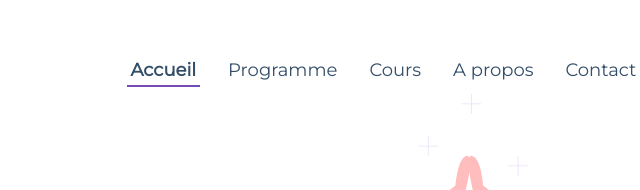
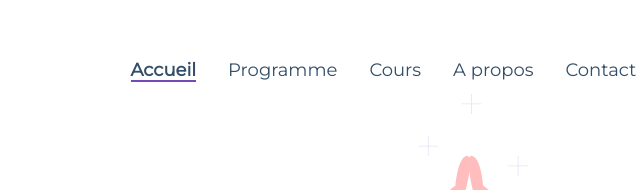
Before and after one commit to nicolaserny/yoga-by-delphine, a Gatsby site: page / in a window 1280 px wide. Shown: the top 190 px of the page, 503-1143 px from the left. Built offline with nearby package versions, Linux system fonts and the light colour scheme; Gatsby itself is replaced by a stand-in of ours.

Commit message:
feat(Nav bar): improve active link design

```diff
--- a/src/components/navBar.jsx
+++ b/src/components/navBar.jsx
@@ -5,7 +5,7 @@ const NavLink = ({ children, to }) => (
   <Link
     to={to}
     className="mr-6 p-1 text-lg font-medium no-underline hover:text-black text-gray-800"
-    activeClassName="font-bold border-b-2 border-purple-500 hover:text-gray-800"
+    activeClassName="font-bold active-nav-link hover:text-gray-800"
   >
     {children}
   </Link>
--- /dev/null
+++ b/src/styles/custom-utilities.css
@@ -0,0 +1,12 @@
+.active-nav-link {
+  @apply relative;
+}
+
+.active-nav-link::after {
+  content: "";
+  bottom: 3px;
+  left: 4px;
+  width: calc(100% - 0.5rem);
+  height: 2px;
+  @apply block absolute m-0 bg-purple-500;
+}
--- a/src/styles/globals.css
+++ b/src/styles/globals.css
@@ -5,3 +5,4 @@
 
 @import "tailwindcss/utilities";
 @import "./buttons-utilities.css";
+@import "./custom-utilities.css";
```
